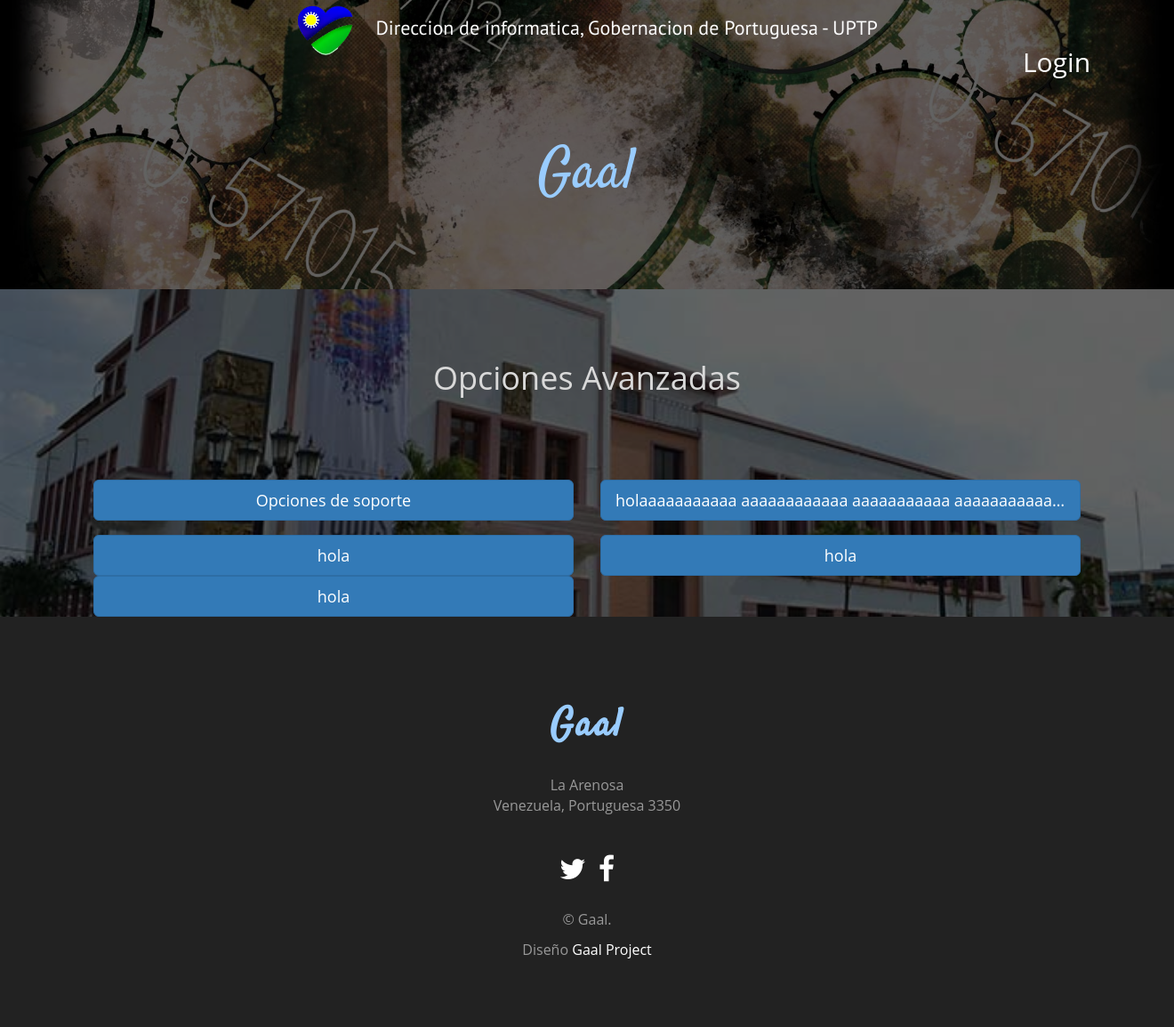
After one commit to joseconejoo/Verthandi, a Django app: page /opciones_avanzadas in a window 1320 px wide; the page is wider, and only the part inside the window is pictured. The commit adds this page. Shown: that part at 89% size. Run offline with Django 3.2, Linux system fonts and the light colour scheme; some libraries are stand-ins or nearby versions.

Commit message:
Opciones Avanzadas

```diff
--- a/soporte/static/css2/css/style19.css
+++ b/soporte/static/css2/css/style19.css
@@ -1341,3 +1341,16 @@ input[type=number]::-webkit-outer-spin-button {
   border-radius: 0;
 
 }
+
+.responsive-width {
+  white-space: nowrap;
+  margin-bottom: 3%;
+  height: 100%;
+  width: 100%;
+  /* //colocar overflow despues de una linea
+  display: -webkit-box;
+  -webkit-line-clamp: 1;
+  */
+  overflow: hidden;
+  text-overflow: ellipsis;
+}
--- a/soporte/static/css2/js/custom15.js
+++ b/soporte/static/css2/js/custom15.js
@@ -170,7 +170,7 @@ $('#myModal1').on('show.bs.modal', function (e) {
        var tipo_op = $(e.relatedTarget).data('tipo');
 
        if (nombre && tipo_op) {
-        document.getElementById("pr1").innerHTML = "Desea "+tipo_op +" al usuario "+ nombre+" ?";
+        document.getElementById("text-mod1").innerHTML = "Confirmar "+tipo_op +" del usuario "+ nombre+"";
        }
        //document.getElementById("pr1").innerHTML = x12[3];
        //var xsd = document.getElementById("Fbs1").acat;
--- a/soporte/urls.py
+++ b/soporte/urls.py
@@ -20,6 +20,8 @@ urlpatterns = [
 	path('datos/<int:pk>/edit/', views.datose, name='datose'),
     path('perfil', views.Datos1, name='datos1'),
 
+    path('opciones_avanzadas', views.opcis_admin, name='opcisAdmin'),
+
     path('ajax/opcionesP/', views.opcisP, name='ajax_opcisP'),
     path('ajax/valid_usu/', views.validar_usuario, name='ajax_valid_usu'),
 
--- a/soporte/views.py
+++ b/soporte/views.py
@@ -197,14 +197,21 @@ def asisInf(request):
     return render(request, 'asisInf.html')
 
 def opcisP(request):
+    #Ajax
     tipo_sop_id = request.GET.get('tipo_sop')
     p_detal = P_detal.objects.filter(p_opci_id=tipo_sop_id).order_by('nombre')
     return render(request, 'old2/opciones.html', {'posts': p_detal})
 
 def validar_usuario(request):
+    #Ajax
     username = request.GET.get('username', None)
     usu_ex = User.objects.filter(username__exact=username).exists()
     data = {
         'usuario_tomado': usu_ex
     }
     return JsonResponse(data)
+
+def opcis_admin(request):
+    posts=None
+
+    return render(request, 'opciones_admin.html', {'posts': posts})
--- a/templates/index.html
+++ b/templates/index.html
@@ -65,6 +65,7 @@
           {% if user.is_superuser %}
           <a class="boton-abrir" id="M_boton-abrir" href="{% url 'a_us' %}">Aceptar usuarios</a>
           <a class="boton-abrir" id="M_boton-abrir" href="{% url 'asisInf' %}">Asistencia</a>
+          <a class="boton-abrir" id="M_boton-abrir" href="{% url 'opcisAdmin' %}">O. Avanzadas</a>
           {% endif %}
           {% endif %}
 
--- /dev/null
+++ b/templates/opciones_admin.html
@@ -0,0 +1,103 @@
+{% extends 'index.html' %}
+{% load humanize %}
+{% load myfilters %}
+
+
+{% block content %}
+<div class="bg-color" class="section-padding">
+	<div class="container">
+
+		<div class="col-xs-12 text-center" style="padding:60px;">
+		  <h1 class="fblanc">Opciones Avanzadas</h1>
+
+		  <br>
+		</div>
+		<div class="col-md-14">
+			<div class="col-md-6">
+				<button class="btn btn-lg btn-block btn-primary responsive-width">
+					<span >
+						Opciones de soporte
+					</span>
+				</button>
+			</div>
+			<div class="col-md-6">
+				<button class="btn btn-lg btn-primary btn-block responsive-width">holaaaaaaaaaaa aaaaaaaaaaaa aaaaaaaaaaa aaaaaaaaaaa aaaaaaaaaaaa aaaaaaaaaaaa  aaaaaaaaaaa aaaaaaaaaaa aaaaaaaaaaa  aaaaaaaaaaa aaaaaaaaaaa aaaaaaaaaaa aaaaaaaaaaa</button>
+			</div>
+
+		</div>
+		<div class="col-md-6">
+			<button class="btn btn-lg btn-primary btn-block">hola</button>
+		</div>
+		<div class="col-md-6">
+			<button class="btn btn-lg btn-primary btn-block">hola</button>
+		</div>
+		<div class="col-md-6">
+			<button class="btn btn-lg btn-primary btn-block">hola</button>
+		</div>
+
+	</div>
+</div>
+
+
+
+
+
+
+
+<div class="container-modal">
+  <div class="modal fade" id="myModal1">
+    <div class="modal-dialog">
+      <div class="modal-content">
+
+        <div class="modal-header">
+          <h4 class="modal-title text-center fblanc" id="text-mod1">Notificacion de f</h4>
+
+          <button type="button" class="close" data-dismiss="modal"></button>
+        </div>
+
+        <div class="modal-body" id="popupb">
+          <form accept-charset="UTF-8" method='post' id="ProblemForm" dataP-url="{% url 'ajax_opcisP' %}" name="amxj">
+
+            <fieldset>
+            	{% csrf_token %}
+            <div class="col-md-6">
+            	<button class="btn btn-lg btn-primary btn-block" type="submit" id="enviof-1">Si</button>
+
+            </div>
+            <div class="col-md-6">
+            	<button type="button" class="btn btn-lg btn-primary btn-block" data-dismiss="modal">No</button>
+
+            </div>
+
+            </fieldset>
+            <br>
+
+
+          </form>
+        </div>
+
+      </div>
+    </div>
+
+</div>
+
+
+
+
+
+
+<script src="https://code.jquery.com/jquery-3.3.1.min.js"></script>
+
+
+{% endblock %}
+
+
+
+
+
+
+
+
+{% block modals %}
+
+{% endblock %}
```
Also changed, not shown: templates/v_us2.html (+4 -4 lines).
